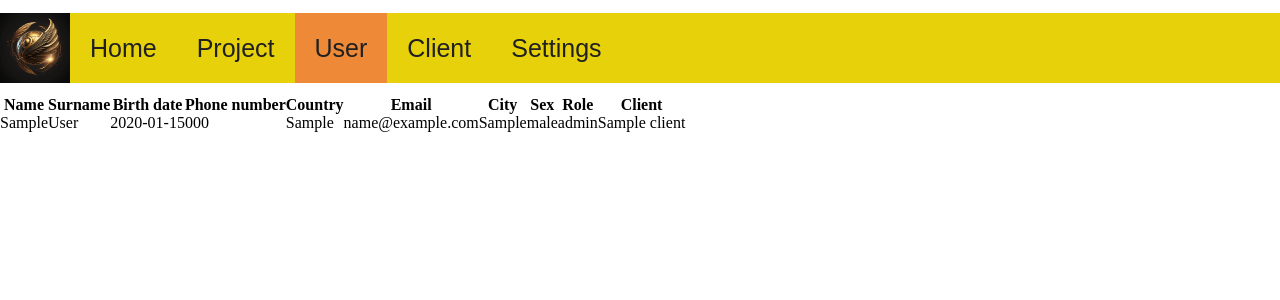
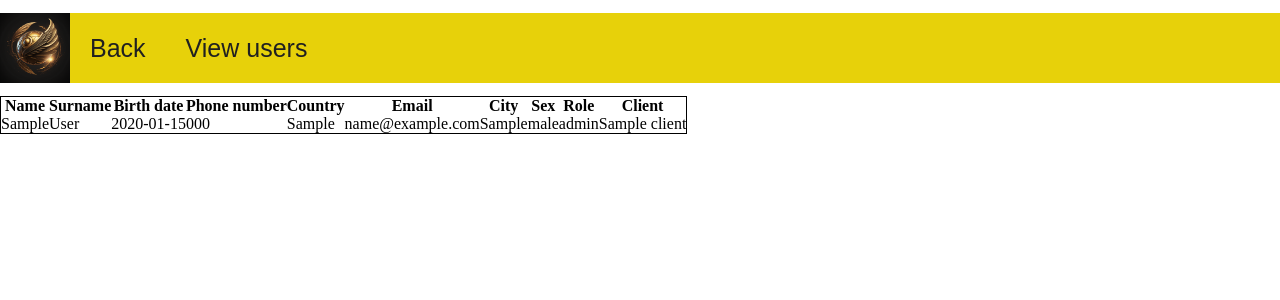
Before and after one commit to adas291/Smauksteliai, a PHP site: page /User/ViewUsers.php in a window 1280 px wide. Shown: the top 300 px of the page. Run offline with PHP 8.4, Linux system fonts and the light colour scheme; data comes from the database, SQL or seed files in the repository; tables that the repository leaves empty hold one stand-in row (values such as "Sample post"); data that the repository does not hold is empty.

Commit message:
mini changes

```diff
--- a/Website/User/EditUser.php
+++ b/Website/User/EditUser.php
@@ -10,6 +10,7 @@
 	</head>
 	<body>
         <nav>
+			<img src="../Images/Logo.png" alt="logo">
             <ul>
 				<li class="menuButton"><a href="./User.php">Back</a></li>
                 <li><a>Edit user</a></li>
--- a/Website/User/NewUser.php
+++ b/Website/User/NewUser.php
@@ -11,6 +11,7 @@
 	</head>
 	<body>
         <nav>
+            <img src="../Images/Logo.png" alt="logo">
             <ul>
                 <li class="menuButton"><a href="./User.php">Back</a></li>
                 <li><a>Create new User</a></li>
--- a/Website/User/ViewUsers.php
+++ b/Website/User/ViewUsers.php
@@ -12,11 +12,8 @@
         <nav>
             <img src="../Images/Logo.png" alt="logo">
             <ul>
-                <li class="menuButton"><a href="../Home.php">Home</a></li>
-                <li class="menuButton"><a href="Project.php">Project</a></li>
-                <li class="current"><a href="../User/User.php">User</a></li>
-                <li class="menuButton"><a href="../Client/Client.php">Client</a></li>
-                <li class="menuButton"><a href="../Settings.php">Settings</a></li>
+                <li class="menuButton"><a href="./User.php">Back</a></li>
+                <li><a>View users</a></li>
             </ul>
         </nav>
         </nav>
--- a/Website/style.css
+++ b/Website/style.css
@@ -16,6 +16,9 @@ nav {
     margin: 1% 0;
     /* height: 50vh; */
     background-color: var(--primary-color);
+}
+table{
+    border: 1px solid;
 }
 body {
     background-color: var(--background-color);
```
Also changed, not shown: Website/Client/ViewClients.php (added).
